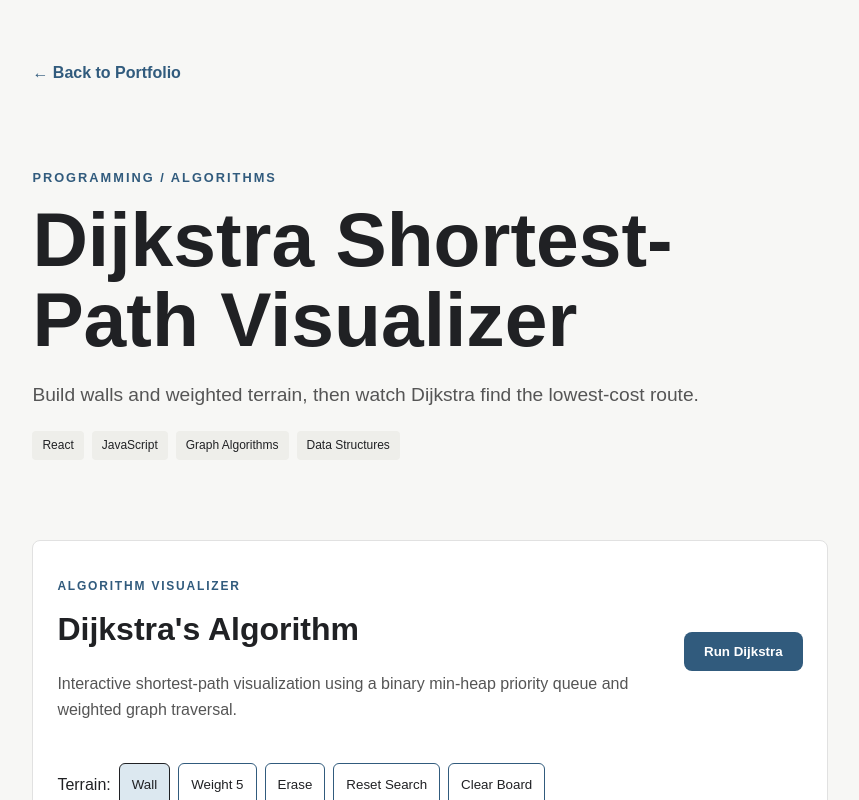
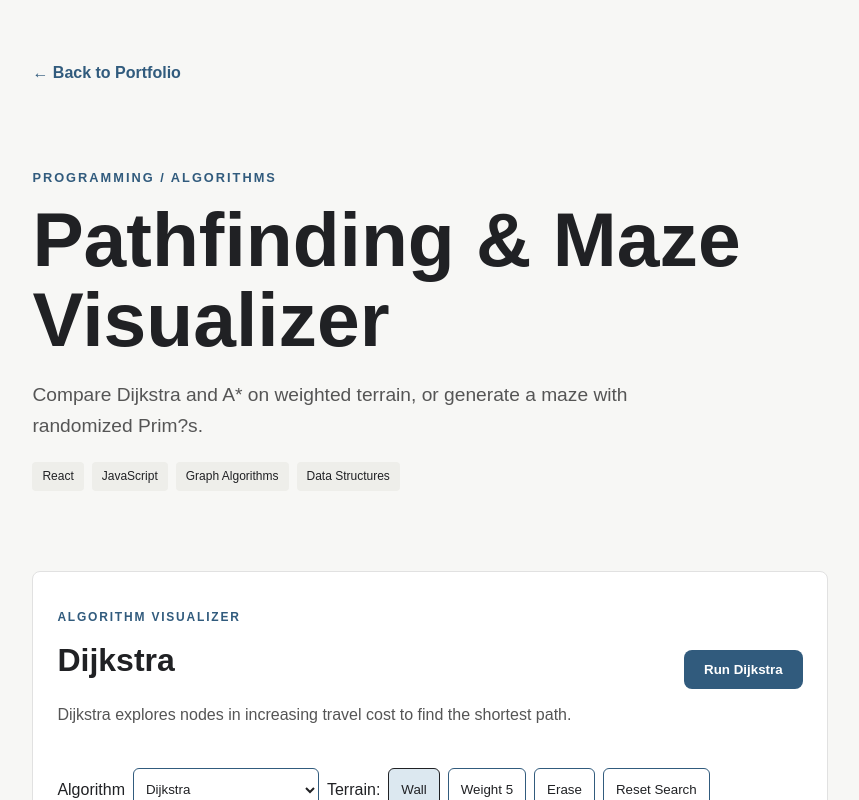
Before and after one commit to brandoncryan0/my-portfolio, a React (Vite) app: page /projects/dijkstra in a window 1280 px wide. Shown: the top 800 px of the page, without its empty margins (210-1069 px from the left). Built offline with nearby package versions, Linux system fonts and the light colour scheme; the HTML template or start-up script is replaced by a standard one.

Commit message:
Add A-star search and Prim maze generation

```diff
--- a/src/components/DijkstraVisualizer/DijkstraVisualizer.css
+++ b/src/components/DijkstraVisualizer/DijkstraVisualizer.css
@@ -229,3 +229,6 @@
   .dijkstra-stats { gap: 8px; }
   .dijkstra-stats div { padding: 10px; }
 }
+
+.algorithm-select { display: flex; align-items: center; flex-wrap: wrap; gap: 8px; }
+.algorithm-select select { max-width: 100%; min-height: 44px; padding: 8px; border: 1px solid #315b7d; border-radius: 6px; background: white; color: #202124; }
--- a/src/components/DijkstraVisualizer/DijkstraVisualizer.jsx
+++ b/src/components/DijkstraVisualizer/DijkstraVisualizer.jsx
@@ -1,6 +1,8 @@
 import { useEffect, useRef, useState } from "react";
 import "./DijkstraVisualizer.css";
-import { START, END, keyOf, createGrid, dijkstra } from "./dijkstra";
+import { START, END, keyOf, createGrid, dijkstra, aStar } from "./dijkstra";
+
+import { primMaze } from "./prim";
 
 export default function DijkstraVisualizer() {
   const runId = useRef(0);
@@ -9,6 +11,9 @@ export default function DijkstraVisualizer() {
     runId.current += 1;
     clearTimeout(timer.current);
   }, []);
+  const [algorithm, setAlgorithm] = useState("dijkstra");
+  const isMaze = algorithm === "prim";
+  const algorithmName = isMaze ? "Prim?s Maze" : algorithm === "astar" ? "A*" : "Dijkstra";
   const [status, setStatus] = useState("Ready to explore.");
   const [grid, setGrid] = useState(createGrid);
 
@@ -79,7 +84,7 @@ export default function DijkstraVisualizer() {
       timer.current = setTimeout(resolve, ms);
     });
     setRunning(true);
-    setStatus("Exploring nodes...");
+    setStatus(isMaze ? "Carving a maze..." : "Exploring nodes...");
     setStats({ visited: 0, cost: null, runtime: null });
 
     setVisitedCells(new Set());
@@ -87,9 +92,28 @@ export default function DijkstraVisualizer() {
 
     const startTime = performance.now();
 
-    const result = dijkstra(grid);
+    const result = isMaze ? primMaze() : algorithm === "astar" ? aStar(grid) : dijkstra(grid);
 
     const runtime = performance.now() - startTime;
+
+    if (isMaze) {
+      setGrid(result.grid.map((row, r) => row.map((_, c) =>
+        (r === START.row && c === START.col) || (r === END.row && c === END.col)
+          ? { type: "open", weight: 1 } : { type: "wall", weight: Infinity },
+      )));
+      for (let index = 0; index < result.carvedOrder.length; index++) {
+        if (runId.current !== id) return;
+        const { row, col } = result.carvedOrder[index];
+        setGrid((current) => current.map((cells, r) => r === row
+          ? cells.map((cell, c) => c === col ? { type: "open", weight: 1 } : cell) : cells));
+        setStats({ visited: index + 1, cost: null, runtime: runtime.toFixed(2) });
+        await sleep(20);
+      }
+      if (runId.current !== id) return;
+      setStatus("Maze complete. Choose Dijkstra or A* to find its shortest path.");
+      setRunning(false);
+      return;
+    }
 
     setStats({ visited: 0, cost: null, runtime: runtime.toFixed(2) });
     for (const cell of result.visitedOrder) {
@@ -182,11 +206,14 @@ export default function DijkstraVisualizer() {
         <div>
           <p className="section-label">ALGORITHM VISUALIZER</p>
 
-          <h2>Dijkstra's Algorithm</h2>
+          <h2>{algorithmName}</h2>
 
           <p className="dijkstra-description">
-            Interactive shortest-path visualization using a binary min-heap
-            priority queue and weighted graph traversal.
+            {isMaze
+              ? "Randomized Prim?s grows a spanning tree to generate a maze. It replaces the current board, including weights."
+              : algorithm === "astar"
+                ? "A* combines travel cost with Manhattan distance to guide its shortest-path search toward the target."
+                : "Dijkstra explores nodes in increasing travel cost to find the shortest path."}
           </p>
         </div>
 
@@ -195,11 +222,22 @@ export default function DijkstraVisualizer() {
           onClick={runAlgorithm}
           disabled={running}
         >
-          {running ? "Running..." : "Run Dijkstra"}
+          {running ? "Running..." : isMaze ? "Generate Maze" : `Run ${algorithmName}`}
         </button>
       </div>
 
       <div className="dijkstra-controls">
+        <label className="algorithm-select">
+          Algorithm
+          <select value={algorithm} disabled={running} onChange={(event) => {
+            resetVisualization();
+            setAlgorithm(event.target.value);
+          }}>
+            <option value="dijkstra">Dijkstra</option>
+            <option value="astar">A* (A-star)</option>
+            <option value="prim">Prim?s (maze generator)</option>
+          </select>
+        </label>
         <span>Terrain:</span>
 
         <button
@@ -268,7 +306,7 @@ export default function DijkstraVisualizer() {
 
       <div className="dijkstra-stats">
         <div>
-          <span>Nodes Explored</span>
+          <span>{isMaze ? "Cells Carved" : "Nodes Explored"}</span>
           <strong>{stats.visited}</strong>
         </div>
 
@@ -284,7 +322,7 @@ export default function DijkstraVisualizer() {
 
         <div>
           <span>Data Structure</span>
-          <strong>Min Heap</strong>
+          <strong>{isMaze ? "Random Frontier" : "Min Heap"}</strong>
         </div>
       </div>
 
--- a/src/components/DijkstraVisualizer/dijkstra.js
+++ b/src/components/DijkstraVisualizer/dijkstra.js
@@ -127,6 +127,15 @@ function getNeighbors(row, col) {
 }
 
 export function dijkstra(grid) {
+  return shortestPath(grid, () => 0);
+}
+
+export function aStar(grid) {
+  // Manhattan distance is consistent because every traversable cell costs >= 1.
+  return shortestPath(grid, (row, col) => Math.abs(row - END.row) + Math.abs(col - END.col));
+}
+
+function shortestPath(grid, heuristic) {
   const distances = Array.from({ length: ROWS }, () =>
     Array(COLS).fill(Infinity),
   );
@@ -194,7 +203,7 @@ export function dijkstra(grid) {
         queue.push({
           row: nextRow,
           col: nextCol,
-          distance: newDistance,
+          distance: newDistance + heuristic(nextRow, nextCol),
         });
       }
     }
--- /dev/null
+++ b/src/components/DijkstraVisualizer/prim.js
@@ -0,0 +1,41 @@
+import { ROWS, COLS, START, END, keyOf } from "./dijkstra.js";
+
+// Randomized Prim: grow a spanning tree of rooms, carving their connecting walls.
+export function primMaze(random = Math.random) {
+  const grid = Array.from({ length: ROWS }, () =>
+    Array.from({ length: COLS }, () => ({ type: "wall", weight: Infinity })),
+  );
+  const carvedOrder = [];
+  const rooms = new Set();
+  const frontier = [];
+  function carve(row, col) {
+    grid[row][col] = { type: "open", weight: 1 };
+    carvedOrder.push({ row, col });
+  }
+  function addRoom(row, col) {
+    rooms.add(keyOf(row, col));
+    carve(row, col);
+    for (const [dr, dc] of [[-2, 0], [2, 0], [0, -2], [0, 2]]) {
+      const nextRow = row + dr;
+      const nextCol = col + dc;
+      if (nextRow >= 1 && nextRow < ROWS - 1 && nextCol >= 2 && nextCol <= END.col - 1) {
+        if (!rooms.has(keyOf(nextRow, nextCol))) {
+          frontier.push({ row: nextRow, col: nextCol, fromRow: row, fromCol: col });
+        }
+      }
+    }
+  }
+  addRoom(START.row, START.col);
+  while (frontier.length) {
+    const index = Math.floor(random() * frontier.length);
+    const edge = frontier[index];
+    frontier[index] = frontier[frontier.length - 1];
+    frontier.pop();
+    if (rooms.has(keyOf(edge.row, edge.col))) continue;
+    carve((edge.row + edge.fromRow) / 2, (edge.col + edge.fromCol) / 2);
+    addRoom(edge.row, edge.col);
+  }
+  // The target is a leaf beside the last room column.
+  carve(END.row, END.col);
+  return { grid, carvedOrder };
+}
--- a/src/data/projects.js
+++ b/src/data/projects.js
@@ -1,13 +1,13 @@
 const projects = [
   {
     id: "dijkstra",
-    title: "Dijkstra Shortest-Path Visualizer",
+    title: "Pathfinding & Maze Visualizer",
     category: "PROGRAMMING / ALGORITHMS",
-    description: "Build walls and weighted terrain, then watch Dijkstra find the lowest-cost route.",
+    description: "Compare Dijkstra and A* on weighted terrain, or generate a maze with randomized Prim?s.",
     skills: ["React", "JavaScript", "Graph Algorithms", "Data Structures"],
-    overview: "Explore shortest-path search step by step on an interactive grid.",
+    overview: "Explore Dijkstra and A* shortest-path searches and randomized Prim?s maze generation on an interactive grid.",
     problem: "The fewest steps do not always make the cheapest route when obstacles and terrain costs are involved.",
-    approach: "Use a binary min-heap to explore nodes in increasing cost order, then reconstruct the route from predecessor links.",
+    approach: "Use a binary min-heap for Dijkstra and A*, with Manhattan distance guiding A*. Randomized Prim?s grows a spanning tree of rooms to carve a connected maze.",
     result: "Compare explored nodes, path cost, and compute runtime across custom boards, including unreachable targets.",
   },
   {
```
Also changed, not shown: 2 other files (tests, documents, lock files or other folders).
